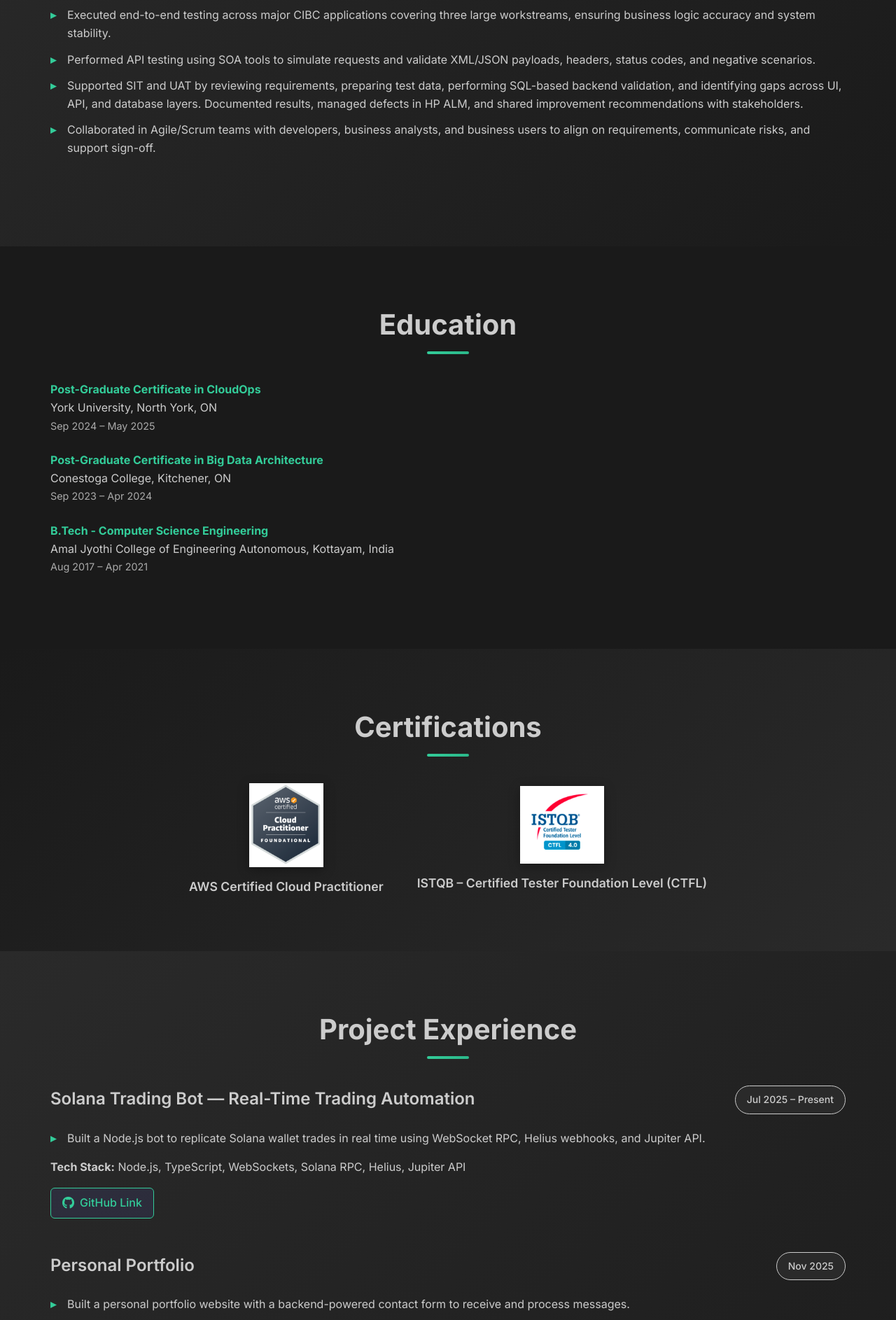
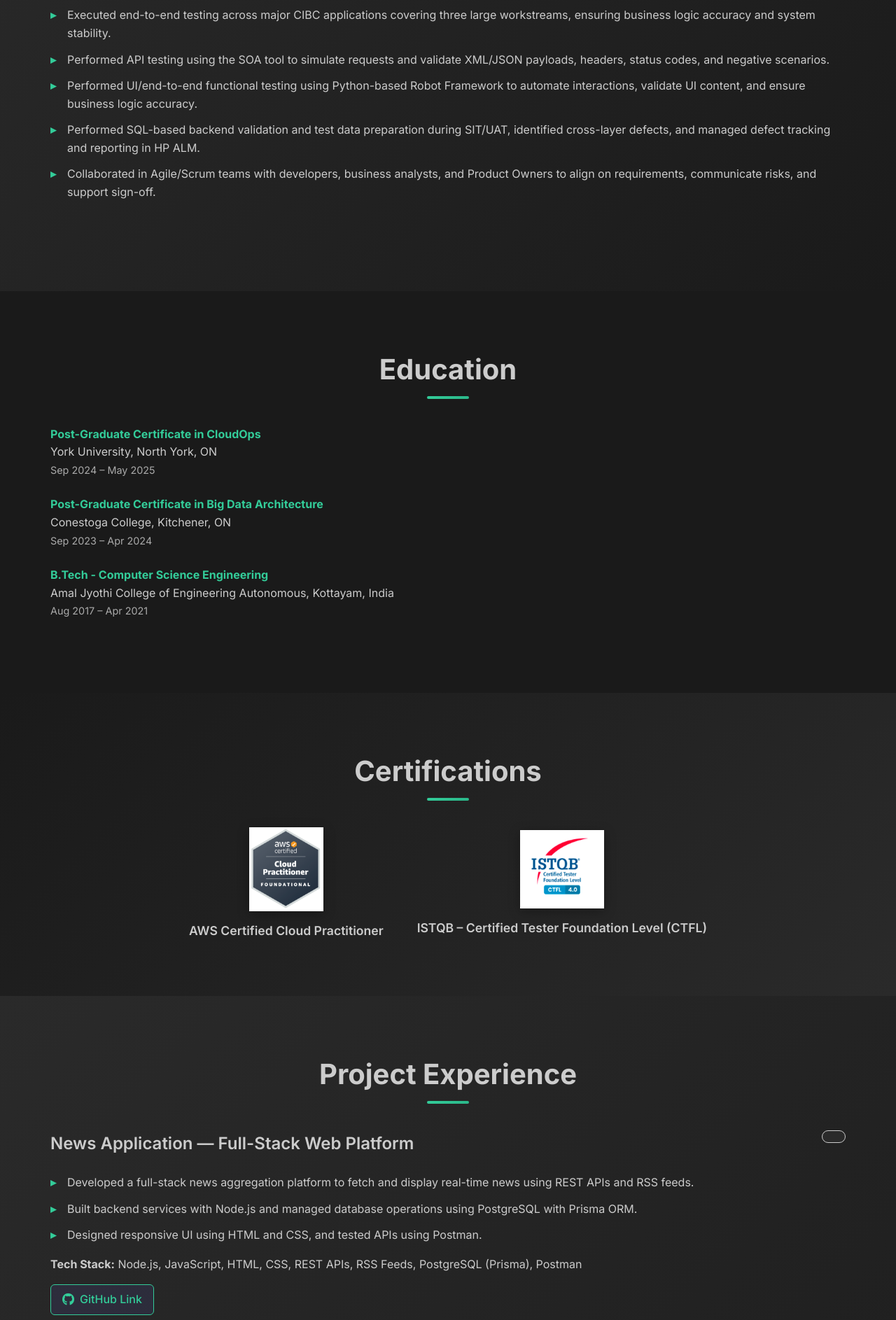
Before and after one commit to rityjacob/portfolio, a plain HTML site: page Frontend/index.html in a window 1280 px wide. Shown: the part 1674-3560 px from the top of the page at 70% size. Drawn offline with Linux system fonts and the light colour scheme; no server answers.

Commit message:
Added projects

```diff
--- a/Frontend/index.html
+++ b/Frontend/index.html
@@ -90,7 +90,6 @@
                     <span class="date">Aug 2021 – Aug 2023 · India</span>
                 </div>
                 <ul>
-
                     <li>
                         Refined and validated business requirements, user stories, and acceptance criteria to design detailed
                         SIT and UAT test plans, creating and executing 100+ test cases that improved test coverage and ensured
@@ -101,16 +100,19 @@
                         ensuring business logic accuracy and system stability.
                     </li>
                     <li>
-                        Performed API testing using SOA tools to simulate requests and validate XML/JSON payloads, headers,
-                        status codes, and negative scenarios.
+                        Performed API testing using the SOA tool to simulate requests and validate XML/JSON payloads,
+                        headers, status codes, and negative scenarios.
                     </li>
                     <li>
-                        Supported SIT and UAT by reviewing requirements, preparing test data, performing SQL-based backend
-                        validation, and identifying gaps across UI, API, and database layers. Documented results, managed
-                        defects in HP ALM, and shared improvement recommendations with stakeholders.
+                        Performed UI/end-to-end functional testing using Python-based Robot Framework to automate interactions,
+                        validate UI content, and ensure business logic accuracy.
                     </li>
                     <li>
-                        Collaborated in Agile/Scrum teams with developers, business analysts, and business users to align on
+                        Performed SQL-based backend validation and test data preparation during SIT/UAT, identified cross-layer
+                        defects, and managed defect tracking and reporting in HP ALM.
+                    </li>
+                    <li>
+                        Collaborated in Agile/Scrum teams with developers, business analysts, and Product Owners to align on
                         requirements, communicate risks, and support sign-off.
                     </li>
                 </ul>
@@ -166,6 +168,32 @@
     <section class="section" id="projects">
         <div class="container">
             <h2 class="section-title animate-on-scroll">Project Experience</h2>
+
+            <div class="experience-item animate-on-scroll">
+                <div class="experience-header">
+                    <h3 class="job-title">News Application — Full-Stack Web Platform</h3>
+                    <span class="date"></span>
+                </div>
+                <ul>
+                    <li>
+                        Developed a full-stack news aggregation platform to fetch and display real-time news using REST APIs and RSS feeds.
+                    </li>
+                    <li>
+                        Built backend services with Node.js and managed database operations using PostgreSQL with Prisma ORM.
+                    </li>
+                    <li>
+                        Designed responsive UI using HTML and CSS, and tested APIs using Postman.
+                    </li>
+                </ul>
+                <div style="margin-top: 1rem;">
+                    <strong>Tech Stack:</strong> Node.js, JavaScript, HTML, CSS, REST APIs, RSS Feeds, PostgreSQL (Prisma), Postman
+                </div>
+                <div style="margin-top: 1rem;">
+                    <a href="https://github.com/rityjacob/News-App" target="_blank" class="github-link">
+                        <i class="fab fa-github"></i> GitHub Link
+                    </a>
+                </div>
+            </div>
 
             <!-- Solana Trading Bot -->
             <div class="experience-item animate-on-scroll">
```
